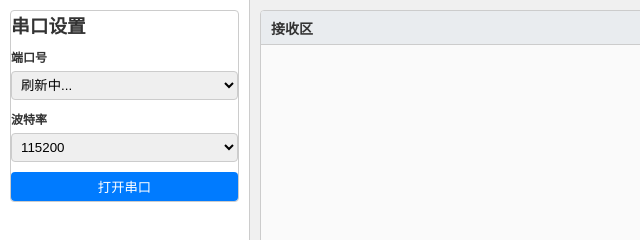
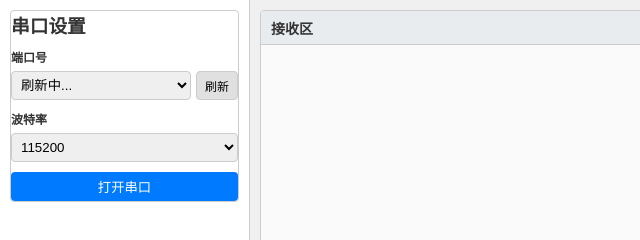
Before and after one commit to ulichirock-cmyk/serial-port, an Electron app: page src/renderer/index.html in a window 1024 px wide. Shown: the top 240 px of the page, 0-640 px from the left. Drawn offline with Linux system fonts and the light colour scheme; no server answers.

Commit message:
feat(ui): add refresh button for serial ports

```diff
--- a/src/renderer/app.js
+++ b/src/renderer/app.js
@@ -1,6 +1,7 @@
 document.addEventListener('DOMContentLoaded', async () => {
     // UI Elements
     const portSelect = document.getElementById('port-select');
+    const btnRefreshPorts = document.getElementById('btn-refresh-ports');
     const baudSelect = document.getElementById('baud-rate');
     const btnOpen = document.getElementById('btn-open');
     const statusText = document.getElementById('status-text');
@@ -13,6 +14,7 @@ document.addEventListener('DOMContentLoaded', async () => {
     await refreshPorts();
 
     // Event Listeners
+    btnRefreshPorts.addEventListener('click', refreshPorts);
     btnOpen.addEventListener('click', toggleConnection);
 
     // Send/Receive Elements
--- a/src/renderer/index.html
+++ b/src/renderer/index.html
@@ -14,9 +14,12 @@
                 <h3>串口设置</h3>
                 <div class="form-group">
                     <label>端口号</label>
-                    <select id="port-select">
-                        <option value="">刷新中...</option>
-                    </select>
+                    <div style="display: flex; gap: 5px;">
+                        <select id="port-select" style="flex: 1;">
+                            <option value="">刷新中...</option>
+                        </select>
+                        <button id="btn-refresh-ports" class="btn btn-sm">刷新</button>
+                    </div>
                 </div>
                 <div class="form-group">
                     <label>波特率</label>
```
